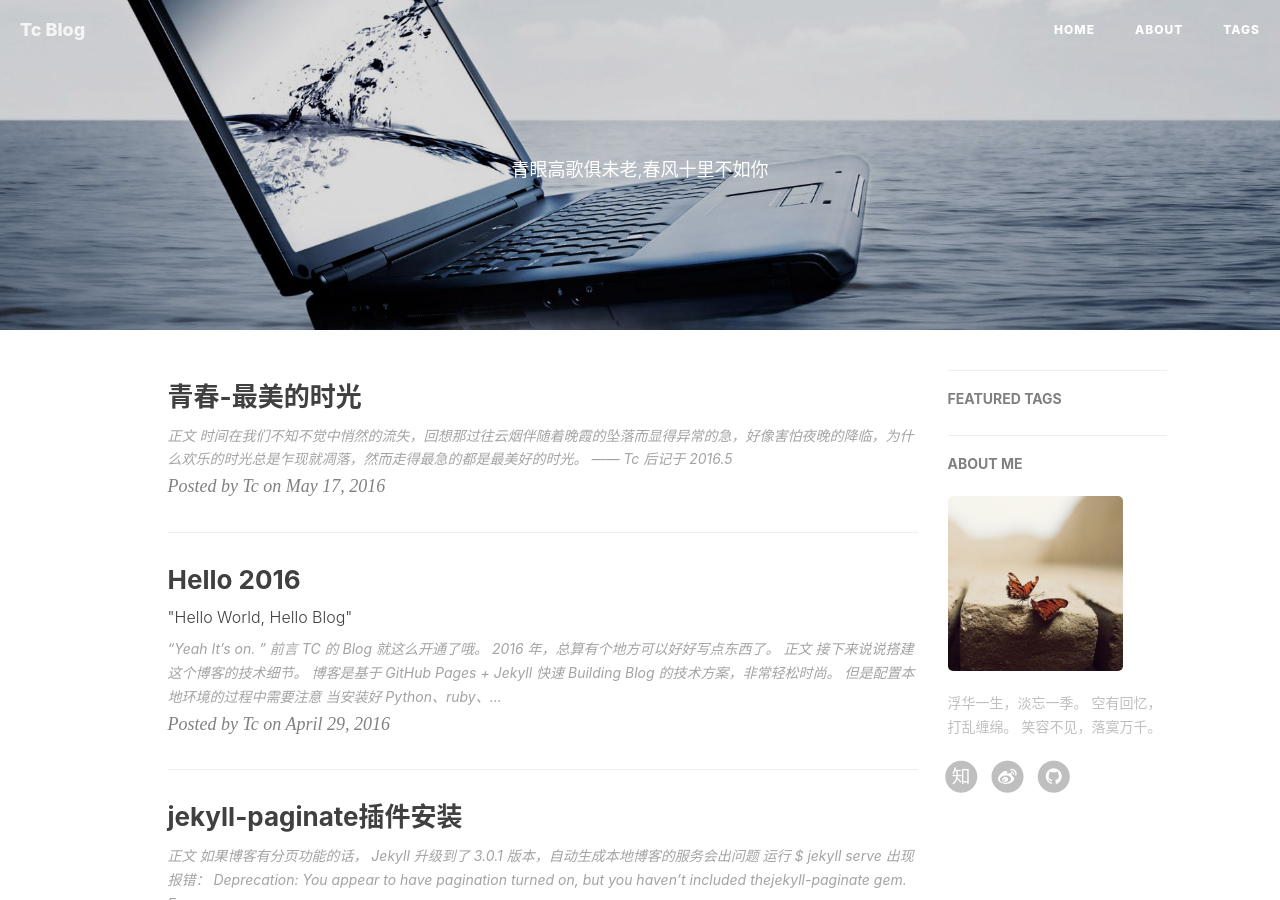
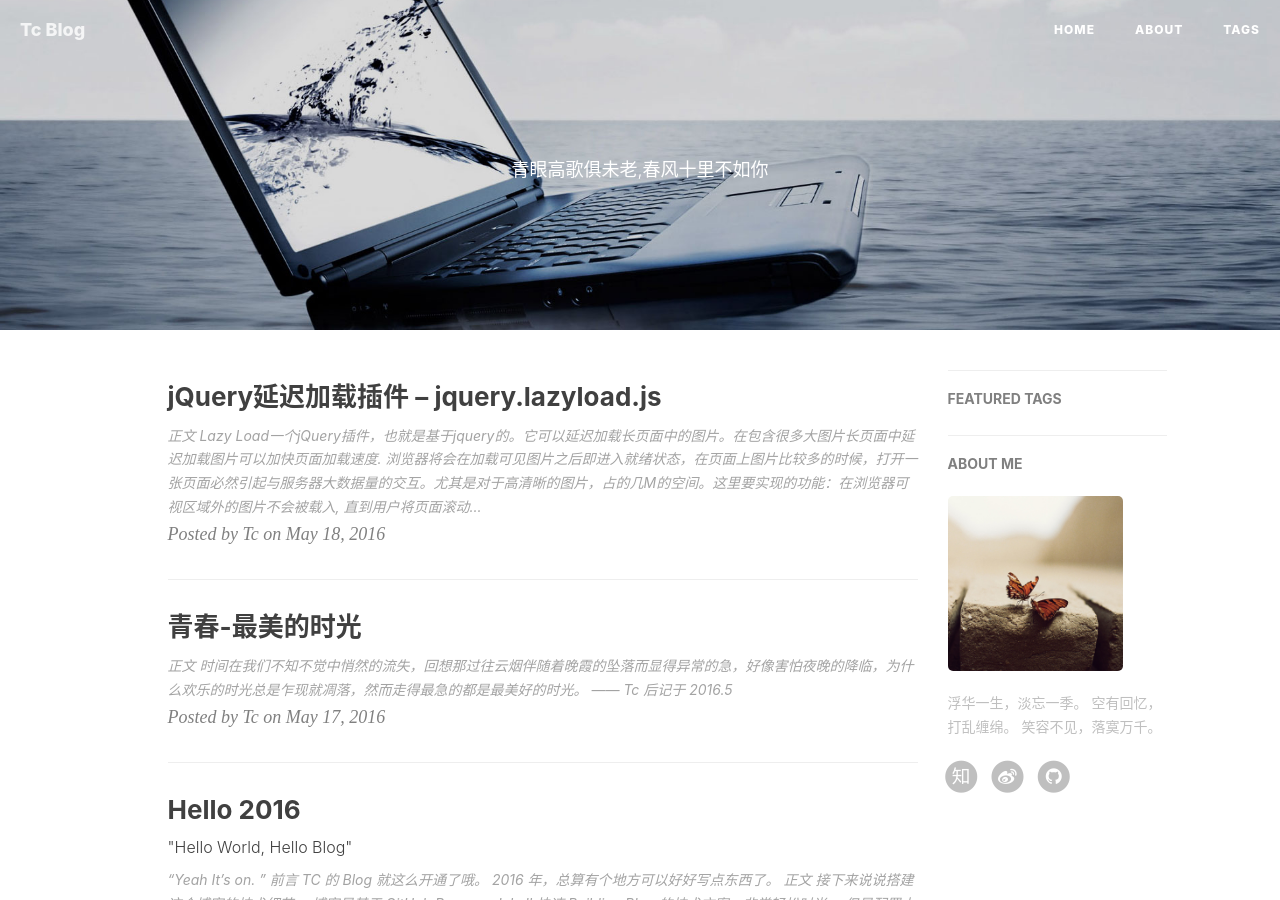
Before and after one commit to tanc123/tanc123.github.com, a Jekyll site: the page built from index.html, in a window 1280 px wide and 900 px high. Built offline with Jekyll 4.4.1, drawn with Linux system fonts in a browser that asks for light colours; nearby versions of some CDN libraries; the list of posts is cut into pages by our own code; comment, search, counter and statistics services are not loaded.

Commit message:
add jquery-lazyload

```diff
--- a/_includes/footer.html
+++ b/_includes/footer.html
@@ -125,7 +125,15 @@
         })
     }
 </script>
-
+<!--链接新窗口打开-->
+<script type="text/javascript">
+    $(document).ready(function() {
+        //为超链接加上target='_blank'属性
+        $('a[href^="http"]').each(function() {
+            $(this).attr('target', '_blank');
+        });
+    });
+</script>
 <!--fastClick.js -->
 <script>
     async("http://cdn.bootcss.com/fastclick/1.0.6/fastclick.min.js", function(){
--- /dev/null
+++ b/_posts/2016-05-18-jquery-lazyload.markdown
@@ -0,0 +1,99 @@
+---
+layout:     post
+title:      "jQuery延迟加载插件 – jquery.lazyload.js"
+subtitle:   ""
+date:       2016-05-18 10:50:00
+author:     "Tc"
+header-img: "img/list.jpg"
+catalog: true
+tags:
+    - jquery
+    - 加载
+    - 插件
+---
+
+---
+
+## 正文
+Lazy Load一个jQuery插件，也就是基于jquery的。它可以延迟加载长页面中的图片。在包含很多大图片长页面中延迟加载图片可以加快页面加载速度. 浏览器将会在加载可见图片之后即进入就绪状态，在页面上图片比较多的时候，打开一张页面必然引起与服务器大数据量的交互。尤其是对于高清晰的图片，占的几M的空间。这里要实现的功能：在浏览器可视区域外的图片不会被载入, 直到用户将页面滚动到它们所在的位置，才会加载。
+
+## 引入jquery
+
+{% highlight ruby %}
+ <script type="text/javascript" src="js/jquery"></script>
+{% endhighlight %}
+
+## 引入lazyload
+
+{% highlight ruby %}
+ <script type="text/javascript" src="js/jquery.lazyload.min.js"></script>
+{% endhighlight %}
+
+## html代码
+
+{% highlight ruby %}
+<!DOCTYPE html>
+<html>
+<head>
+  <meta http-equiv="Content-Type" content="text/html; charset=utf-8">
+  <meta charset="utf-8">
+  <meta name="viewport" content="width=device-width, initial-scale=1.0">
+  <title>jquery.lazyload.js demo</title>
+</head>
+<body>
+  <div class="main">
+    <img class="lazy" alt="" data-original="img/bmw1.jpg" />
+    <img class="lazy" alt="" data-original="img/bmw2.jpg" />
+    <img class="lazy" alt="" data-original="img/bmw3.jpg" />
+    <img class="lazy" alt="" data-original="img/bmw4.jpg" />
+    <img class="lazy" alt="" data-original="img/bmw5.jpg" />
+    <img class="lazy" alt="" data-original="img/bmw6.jpg" />
+    <img class="lazy" alt="" data-original="img/bmw1.jpg" />
+    <img class="lazy" alt="" data-original="img/bmw2.jpg" />
+    <img class="lazy" alt="" data-original="img/bmw3.jpg" />
+    <img class="lazy" alt="" data-original="img/bmw4.jpg" />
+    <img class="lazy" alt="" data-original="img/bmw5.jpg" />
+    <img class="lazy" alt="" data-original="img/bmw6.jpg" />
+    <img class="lazy" alt="" data-original="img/bmw1.jpg" />
+    <img class="lazy" alt="" data-original="img/bmw2.jpg" />
+    <img class="lazy" alt="" data-original="img/bmw3.jpg" />
+    <img class="lazy" alt="" data-original="img/bmw4.jpg" />
+    <img class="lazy" alt="" data-original="img/bmw5.jpg" />
+    <img class="lazy" alt="" data-original="img/bmw6.jpg" />
+  </div>
+</body>
+</html>
+{% endhighlight %}
+
+## CSS
+{% highlight ruby %}
+
+<style type="text/css">
+  .main{
+    width:640px;
+    margin:0 auto;
+  }
+  img.lazy{
+    width:640px;
+    height:480px;
+  }
+
+  </style>
+{% endhighlight %}
+
+## 初始化
+
+{% highlight ruby %}
+<script type="text/javascript">
+  $(function() {
+    $("img.lazy").lazyload({
+      effect : "fadeIn"
+    });
+  });
+  </script>
+
+{% endhighlight %}
+
+TIPS:必须设置图片的width和height,否则插件可能无法正常工作。
+
+[lazyload.js api](http://www.appelsiini.net/projects/lazyload "lazyload.js api")
```
